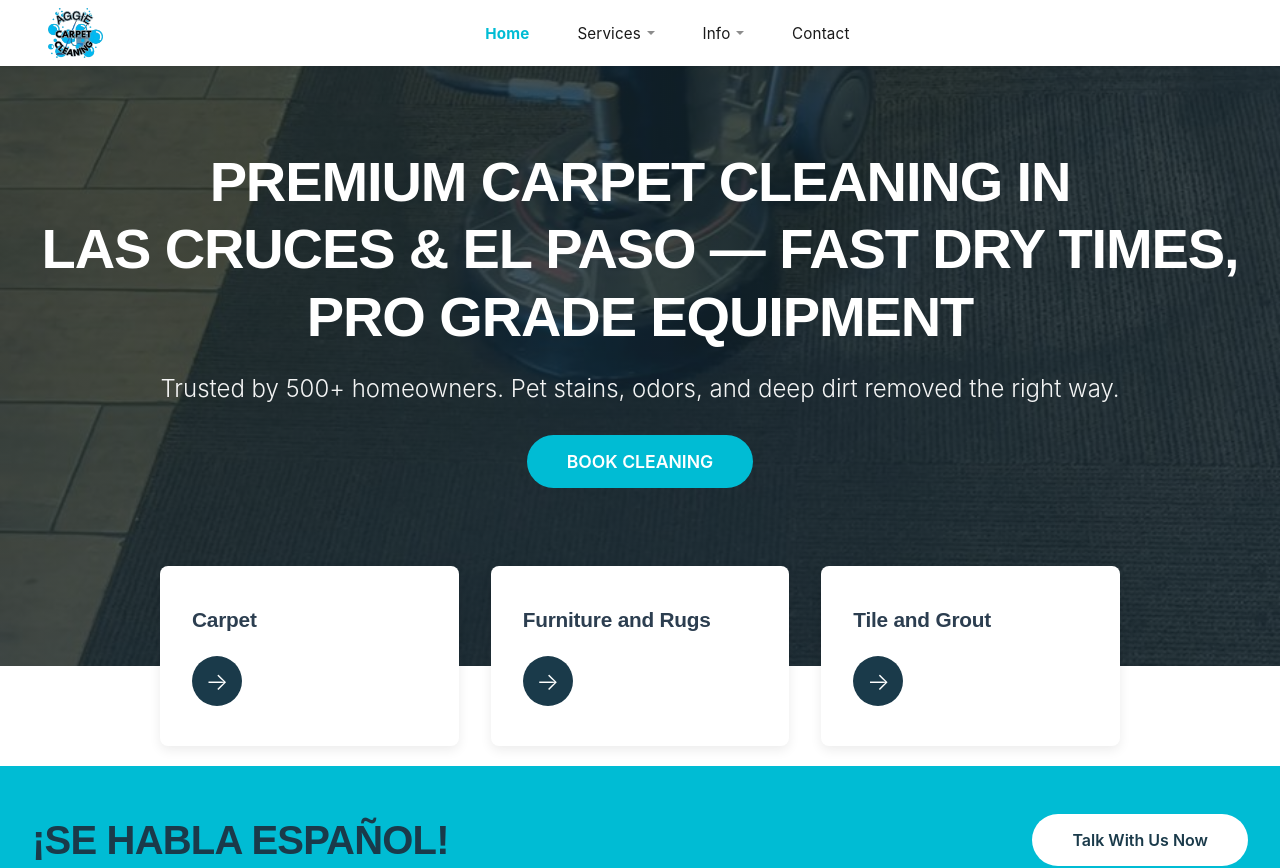
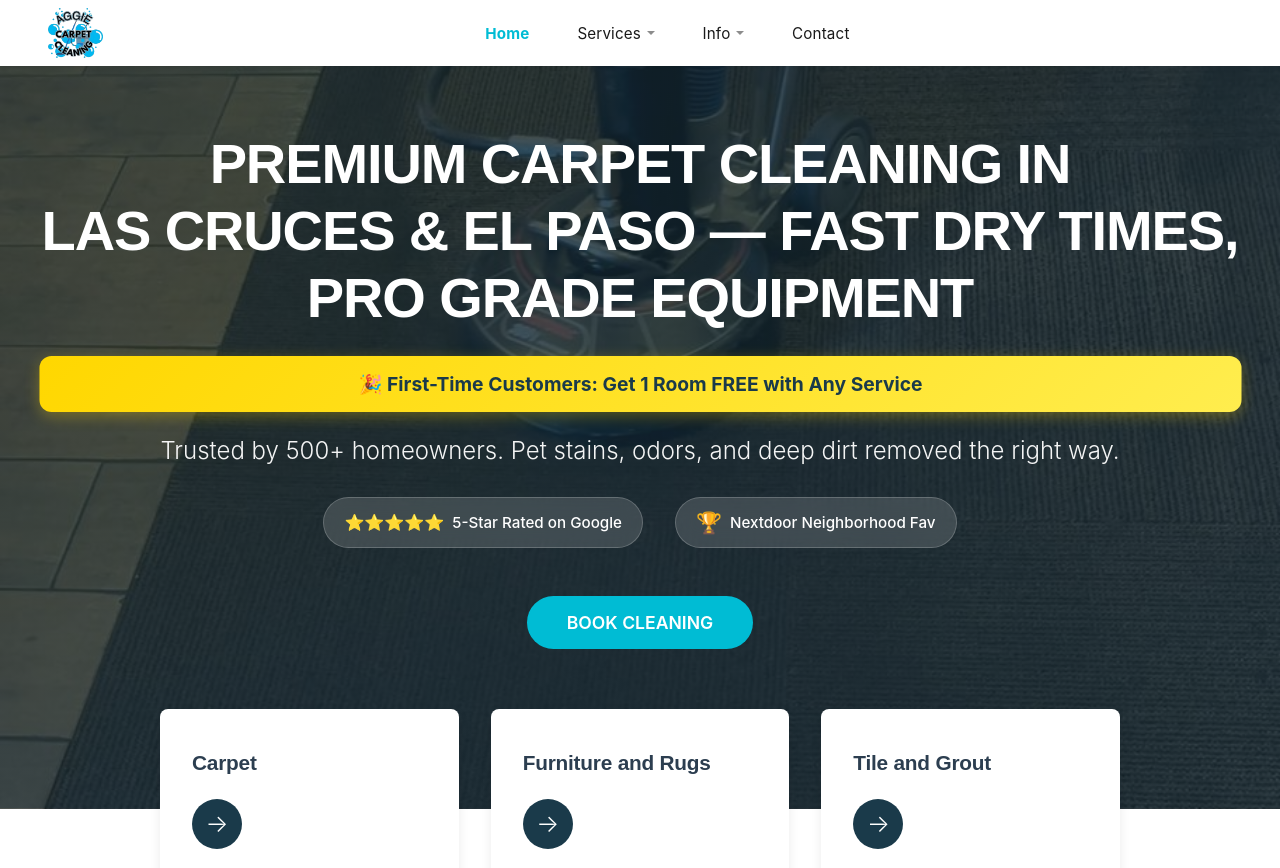
Before and after one commit to mishael-ed/aggiecarpetcleaningnm, a React (Create React App) app in the folder aggie-carpet-cleaning/: page / in a window 1280 px wide. Shown: the top 868 px of the page. Built offline with nearby package versions, Linux system fonts and the light colour scheme; a web font is replaced by a local one.

Commit message:
minor changes

```diff
--- a/aggie-carpet-cleaning/src/pages/Home.css
+++ b/aggie-carpet-cleaning/src/pages/Home.css
@@ -205,6 +205,62 @@ body {
   font-weight: 300;
   margin-bottom: 2rem;
   opacity: 0.95;
+}
+
+/* Offer Banner */
+.offer-banner {
+  background: linear-gradient(135deg, #ffd700 0%, #ffed4e 100%);
+  color: #1a3a4a;
+  padding: 1rem 2rem;
+  border-radius: 12px;
+  font-size: 1.2rem;
+  font-weight: 700;
+  margin: 1.5rem 0;
+  box-shadow: 0 4px 15px rgba(255, 215, 0, 0.3);
+  animation: pulse 2s ease-in-out infinite;
+}
+
+@keyframes pulse {
+  0%, 100% {
+    transform: scale(1);
+  }
+  50% {
+    transform: scale(1.02);
+  }
+}
+
+/* Trust Badges */
+.trust-badges {
+  display: flex;
+  gap: 2rem;
+  justify-content: center;
+  margin: 2rem 0 3rem;
+  flex-wrap: wrap;
+}
+
+.badge {
+  display: flex;
+  align-items: center;
+  gap: 0.5rem;
+  background: rgba(255, 255, 255, 0.15);
+  padding: 0.75rem 1.25rem;
+  border-radius: 50px;
+  backdrop-filter: blur(10px);
+  border: 1px solid rgba(255, 255, 255, 0.2);
+}
+
+.stars {
+  font-size: 1rem;
+}
+
+.badge-icon {
+  font-size: 1.3rem;
+}
+
+.badge-text {
+  font-size: 0.95rem;
+  font-weight: 500;
+  color: white;
 }
 
 .hero-btn {
@@ -523,6 +579,25 @@ body {
 
 /* Additional Responsive Styles */
 @media (max-width: 768px) {
+  .hero-content h1 {
+    font-size: 2rem;
+  }
+
+  .offer-banner {
+    font-size: 1rem;
+    padding: 0.75rem 1.5rem;
+  }
+
+  .trust-badges {
+    flex-direction: column;
+    gap: 1rem;
+    align-items: center;
+  }
+
+  .badge {
+    width: fit-content;
+  }
+
   .spanish-content {
     flex-direction: column;
     gap: 2rem;
--- a/aggie-carpet-cleaning/src/pages/Home.jsx
+++ b/aggie-carpet-cleaning/src/pages/Home.jsx
@@ -18,7 +18,26 @@ const Home = () => {
               LAS CRUCES & EL PASO — FAST DRY TIMES,<br />
               PRO GRADE EQUIPMENT
             </h1>
+
+            {/* Offer Banner */}
+            <div className="offer-banner">
+              🎉 First-Time Customers: Get 1 Room FREE with Any Service
+            </div>
+
             <p className="hero-subtitle">Trusted by 500+ homeowners. Pet stains, odors, and deep dirt removed the right way.</p>
+
+            {/* Trust Badges */}
+            <div className="trust-badges">
+              <div className="badge">
+                <span className="stars">⭐⭐⭐⭐⭐</span>
+                <span className="badge-text">5-Star Rated on Google</span>
+              </div>
+              <div className="badge">
+                <span className="badge-icon">🏆</span>
+                <span className="badge-text">Nextdoor Neighborhood Fav</span>
+              </div>
+            </div>
+
             <Link to="/contact" className="hero-btn">BOOK CLEANING</Link>
           </div>
         </div>
```
